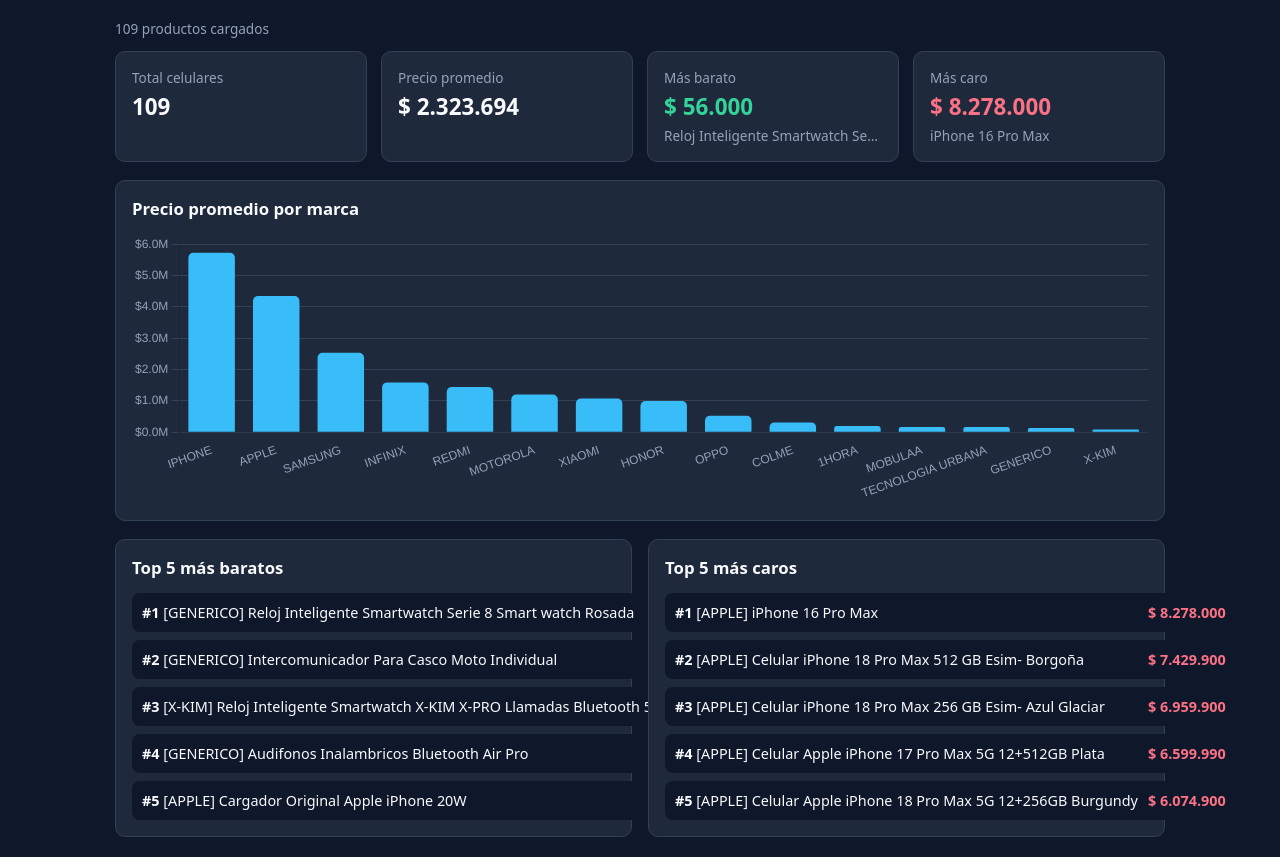
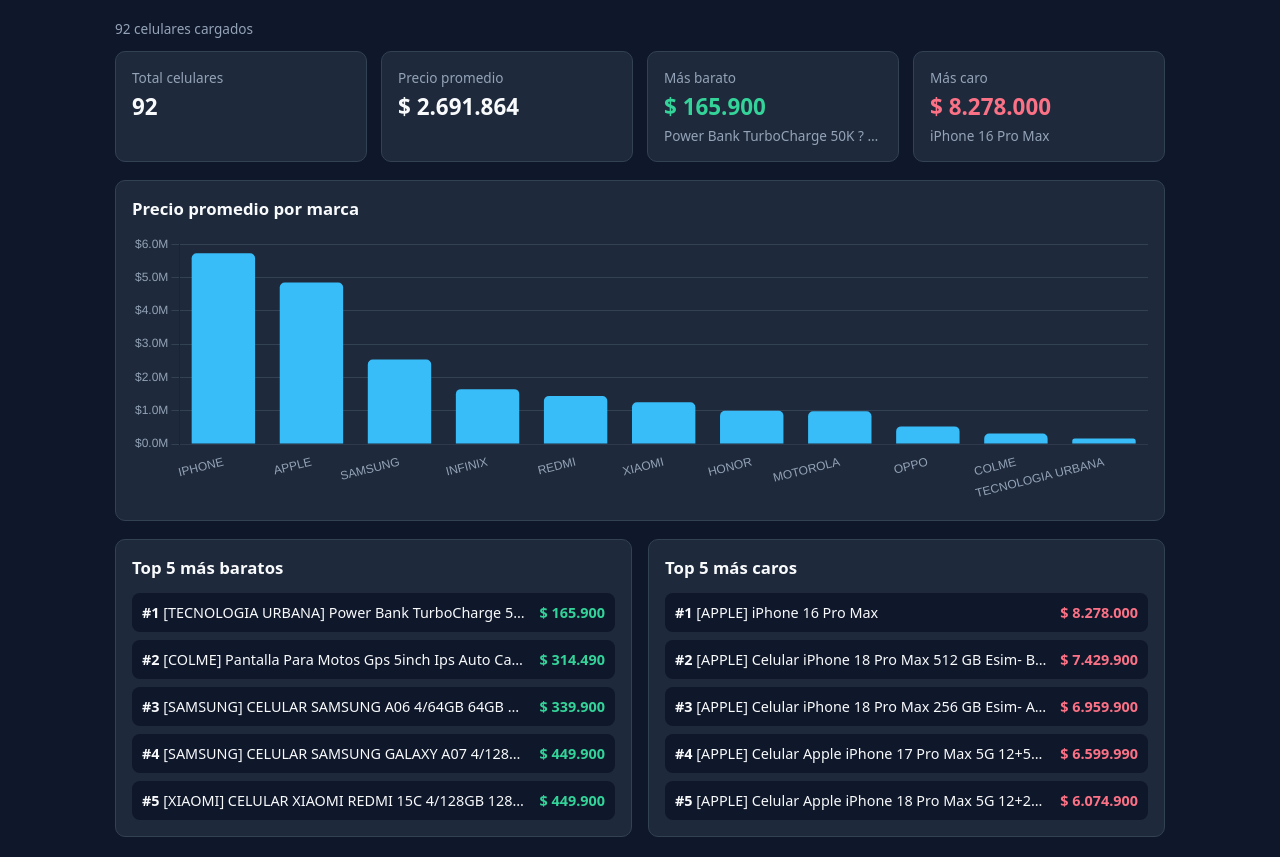
Before and after one commit to katerinecorrea/Scraping-Agaval, a plain HTML site: page index.html in a window 1280 px wide. Shown: the part 87-944 px from the top of the page. Drawn offline with nearby package versions, Linux system fonts and the light colour scheme.

Commit message:
Arreglo de detalles de visualización de la pagina

```diff
--- a/index.html
+++ b/index.html
@@ -11,14 +11,15 @@
     .wrap { max-width: 1050px; margin: auto; }
     .grid { display: grid; gap: 14px; grid-template-columns: repeat(auto-fit, minmax(210px, 1fr)); margin-bottom: 18px; }
     .cols { display: grid; gap: 16px; grid-template-columns: repeat(auto-fit, minmax(320px, 1fr)); }
-    .card { background: #1e293b; border: 1px solid #334155; border-radius: 10px; padding: 16px; }
+    .card { background: #1e293b; border: 1px solid #334155; border-radius: 10px; padding: 16px; min-width: 0; }
     .muted { color: #94a3b8; font-size: .85rem; }
     .big { font-size: 1.4rem; font-weight: 700; margin: 4px 0; }
     .green { color: #34d399; font-weight: 700; }
     .rose { color: #fb7185; font-weight: 700; }
     ul { list-style: none; padding: 0; margin: 0; display: grid; gap: 8px; }
-    li { display: flex; justify-content: space-between; gap: 10px; background: #0f172a; padding: 10px; border-radius: 8px; font-size: .9rem; }
-    .name { overflow: hidden; text-overflow: ellipsis; white-space: nowrap; }
+    li { display: flex; justify-content: space-between; align-items: center; gap: 12px; background: #0f172a; padding: 10px; border-radius: 8px; font-size: .9rem; min-width: 0; }
+    .name { flex: 1; min-width: 0; overflow: hidden; text-overflow: ellipsis; white-space: nowrap; }
+    .price { flex-shrink: 0; white-space: nowrap; }
   </style>
 </head>
 <body>
@@ -48,6 +49,7 @@
     const cop = n => new Intl.NumberFormat('es-CO', { style: 'currency', currency: 'COP', maximumFractionDigits: 0 }).format(n);
     const num = s => { const v = parseFloat(String(s || '').replace(/[$,]/g, '')); return isNaN(v) ? null : v; };
     const splitBrand = s => { const m = String(s || '').match(/^\[(.*?)\]\s*(.*)$/); return m ? [m[1].toUpperCase(), m[2]] : ['OTRA', s]; };
+    const isAccessory = name => /(reloj|smartwatch|audifono|audífono|cargador|intercomunicador|forro|funda|vidrio|protector)/i.test(name);
 
     Papa.parse(`output/productos_agaval_celulares_5_paginas.csv?t=${Date.now()}`, {
       download: true, header: true, delimiter: ';', skipEmptyLines: true,
@@ -55,12 +57,12 @@
         const items = data.map(r => {
           const [brand, name] = splitBrand(r['Nombre/Marca']);
           return { brand, name, price: num(r['Valores']) };
-        }).filter(x => x.price !== null);
+        }).filter(x => x.price !== null && !isAccessory(x.name));
 
         const sorted = [...items].sort((a, b) => a.price - b.price);
         const avg = items.reduce((a, b) => a + b.price, 0) / items.length;
 
-        document.getElementById('status').textContent = `${items.length} productos cargados`;
+        document.getElementById('status').textContent = `${items.length} celulares cargados`;
         document.getElementById('kTotal').textContent = items.length;
         document.getElementById('kAvg').textContent = cop(avg);
         document.getElementById('kMin').textContent = cop(sorted[0].price);
@@ -93,7 +95,7 @@
 
         const paint = (id, list, cls) => {
           document.getElementById(id).innerHTML = list.map((p, i) =>
-            `<li><span class="name"><b>#${i + 1}</b> [${p.brand}] ${p.name}</span><span class="${cls}">${cop(p.price)}</span></li>`
+            `<li><span class="name" title="[${p.brand}] ${p.name}"><b>#${i + 1}</b> [${p.brand}] ${p.name}</span><span class="${cls} price">${cop(p.price)}</span></li>`
           ).join('');
         };
         paint('cheap', sorted.slice(0, 5), 'green');
```
